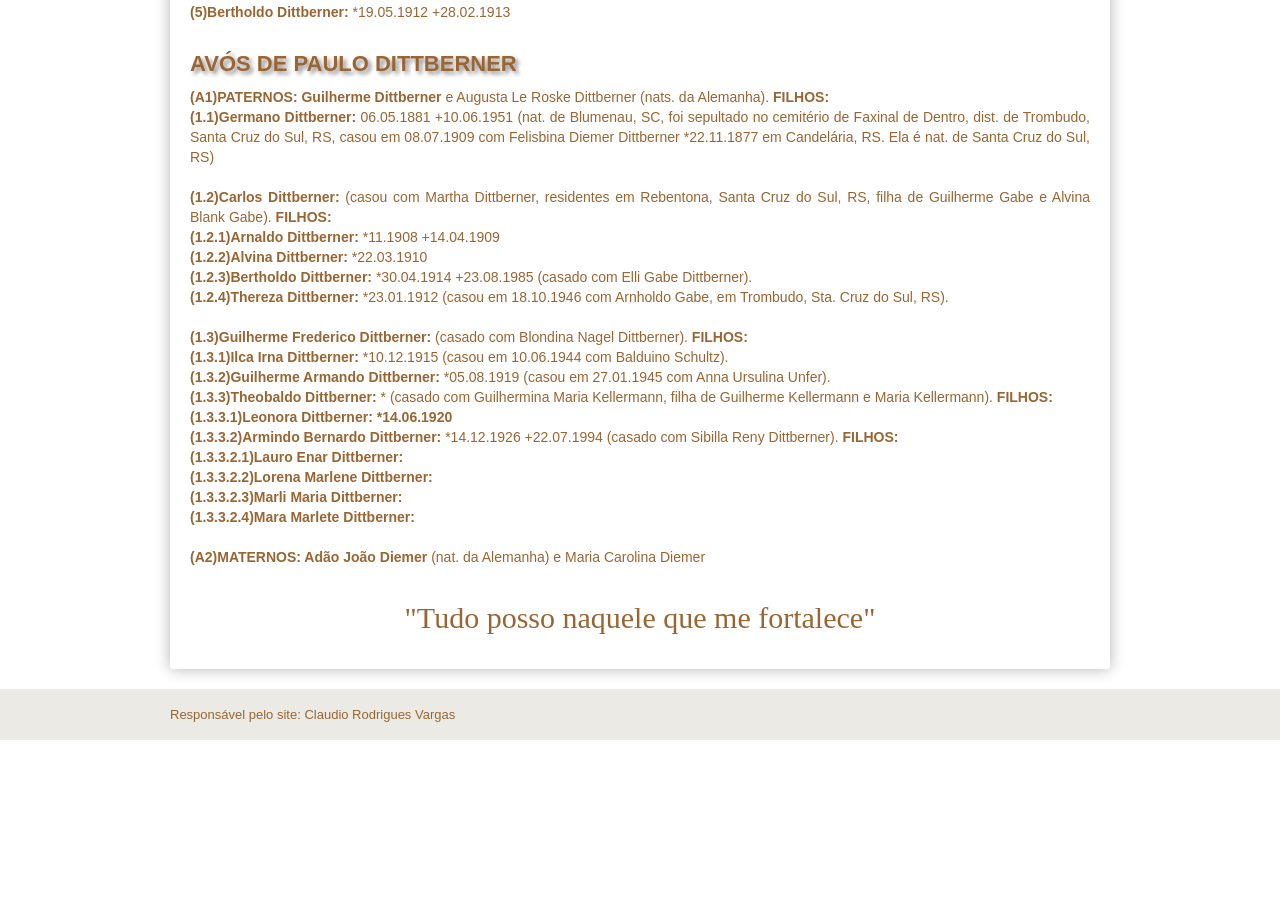
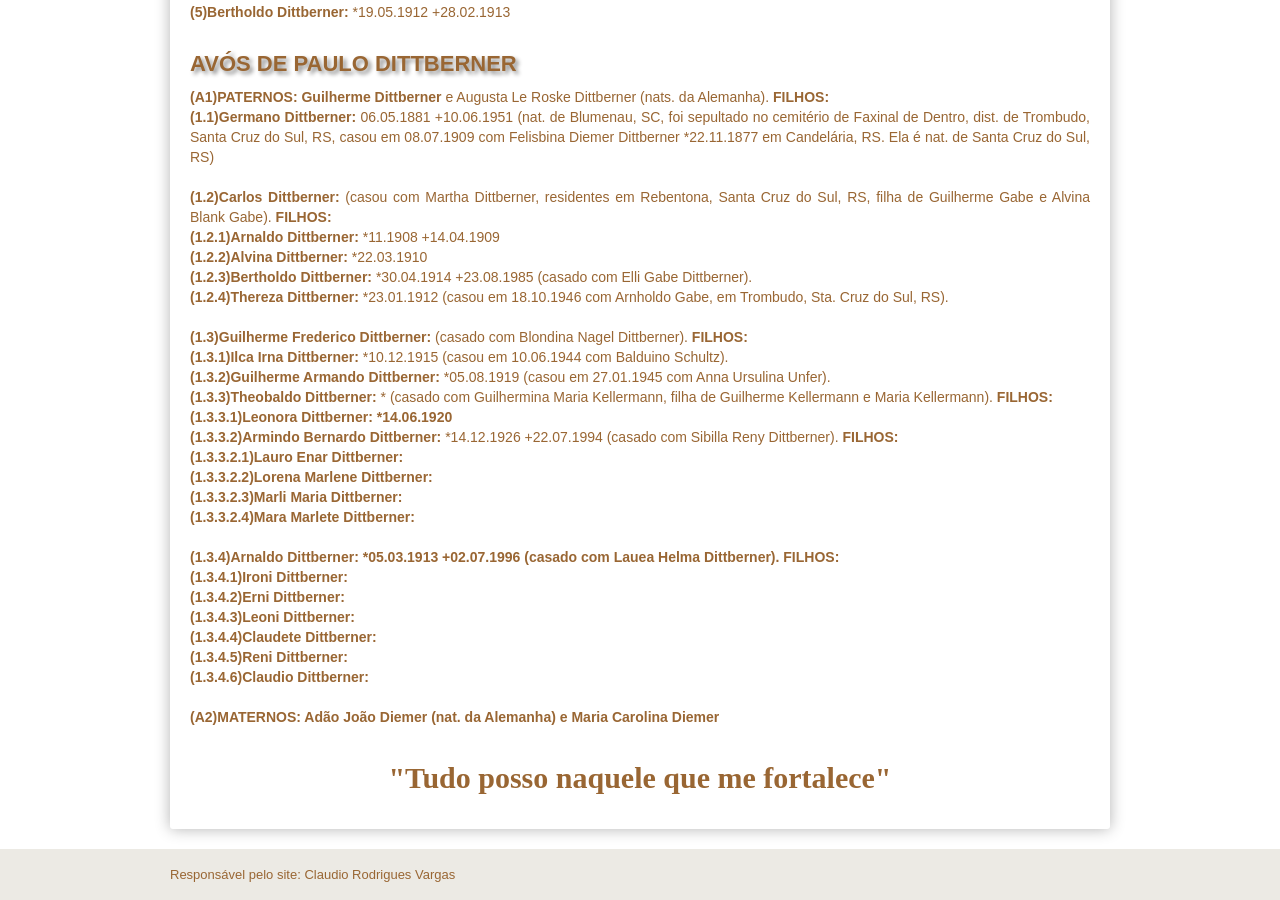
Before and after one commit to claudiovargas1955/claudiovargas1955.github.io, a Jekyll site: the page built from _pages/familia-dittberner.html, in a window 1280 px wide and 900 px high, scrolled down 746 px. Built offline with Jekyll 4.4.1, drawn with Linux system fonts in a browser that asks for light colours; some web fonts are replaced; before the commit the page ends 1486 px from its top, so only the background shows below that.

Commit message:
Update familia-dittberner.html

```diff
--- a/_pages/familia-dittberner.html
+++ b/_pages/familia-dittberner.html
@@ -142,6 +142,15 @@ Alvina Blank Gabe). <b>FILHOS: </b><br>
                 <b>(1.3.3.2.3)Marli Maria Dittberner: </b><br>
                 <b>(1.3.3.2.4)Mara Marlete Dittberner: </b><br><br>
 
-<b>(A2)MATERNOS: Adão João Diemer  </b>(nat. da Alemanha) e Maria Carolina Diemer<br><br>
+       <b>(1.3.4)Arnaldo Dittberner: *05.03.1913 +02.07.1996 (casado com Lauea Helma Dittberner). <b>FILHOS: </b><br>
+                 <b>(1.3.4.1)Ironi Dittberner: </b><br>
+                 <b>(1.3.4.2)Erni Dittberner: </b><br>
+                 <b>(1.3.4.3)Leoni Dittberner: </b><br>
+                 <b>(1.3.4.4)Claudete Dittberner: </b><br>
+                 <b>(1.3.4.5)Reni Dittberner: </b><br>
+                 <b>(1.3.4.6)Claudio Dittberner: </b><br><br>
+
+
+ <b>(A2)MATERNOS: Adão João Diemer  </b>(nat. da Alemanha) e Maria Carolina Diemer<br><br>
 
 <p style="text-align:center; color:#996633; font-size:30px; font-family: 'Rancho', cursive ">"Tudo posso naquele que me fortalece"</p>
```
